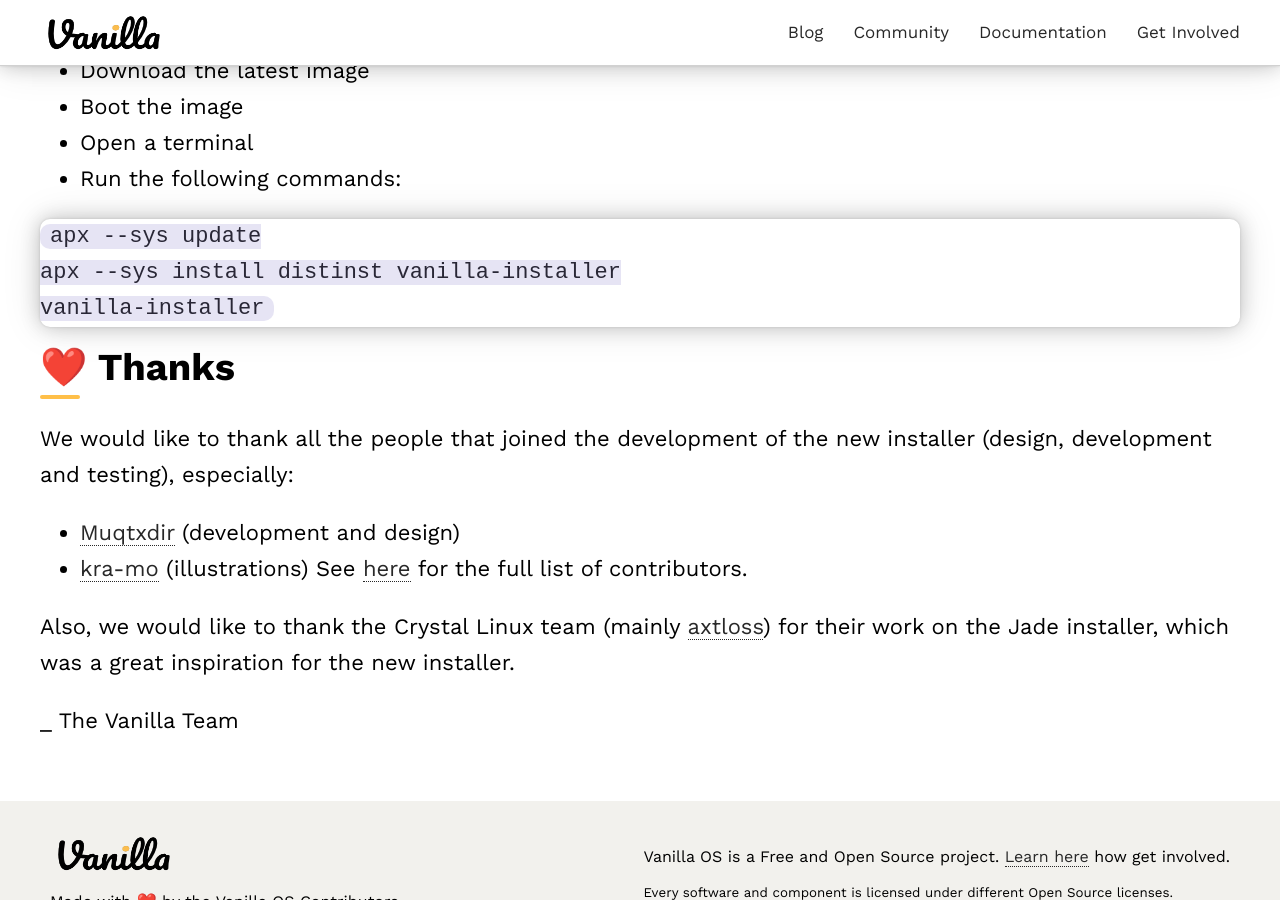
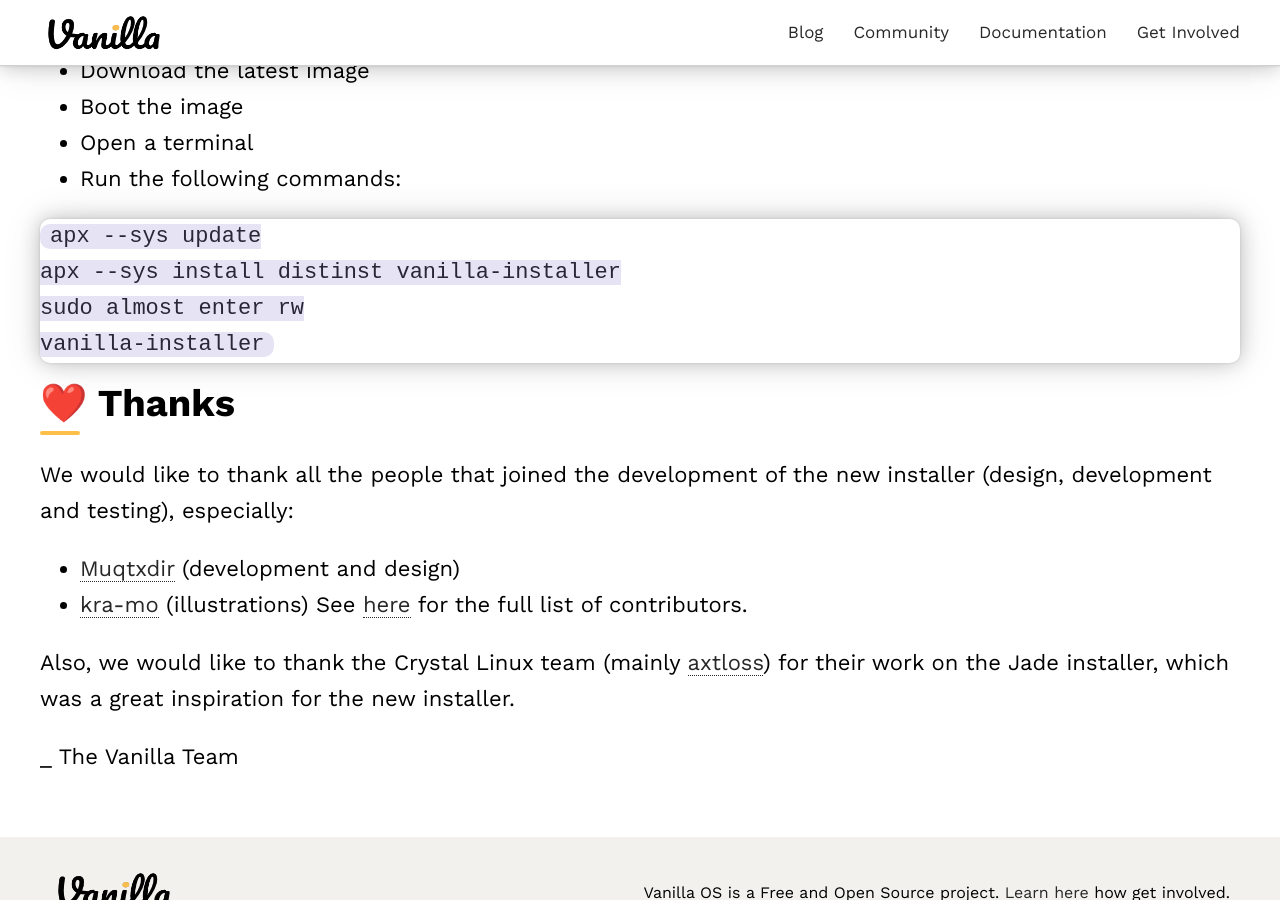
Before and after one commit to Vanilla-OS/website, a Jekyll site: the page built from _posts/2022-11-01-vanilla-installer.md, in a window 1280 px wide and 900 px high, scrolled down 10005 px. Built offline with Jekyll 4.4.1, drawn with Linux system fonts in a browser that asks for light colours; nearby versions of some CDN libraries; a style sheet for code colours, icons or effects is not loaded.

Commit message:
let'se set almost in rw mode too

````diff
--- a/_posts/2022-11-01-vanilla-installer.md
+++ b/_posts/2022-11-01-vanilla-installer.md
@@ -117,6 +117,7 @@
 ```bash
 apx --sys update
 apx --sys install distinst vanilla-installer
+sudo almost enter rw
 vanilla-installer
 ```
 
````
